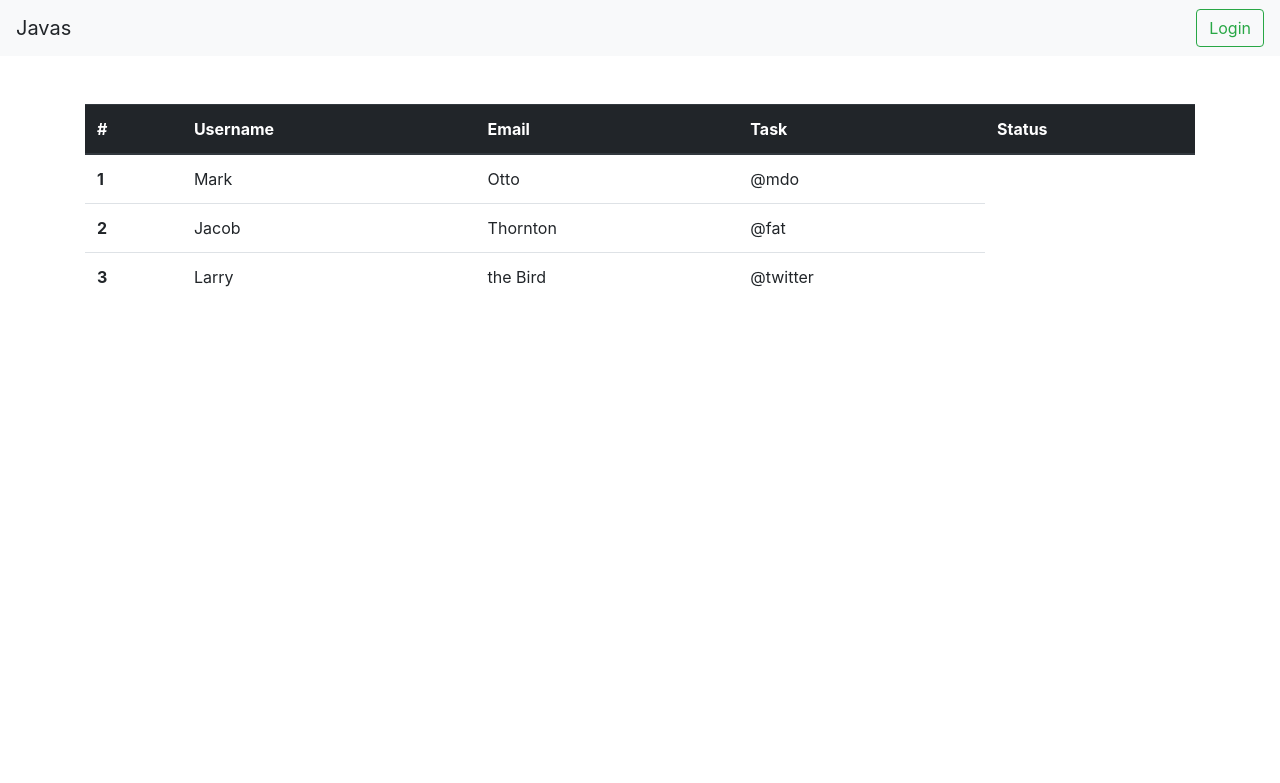
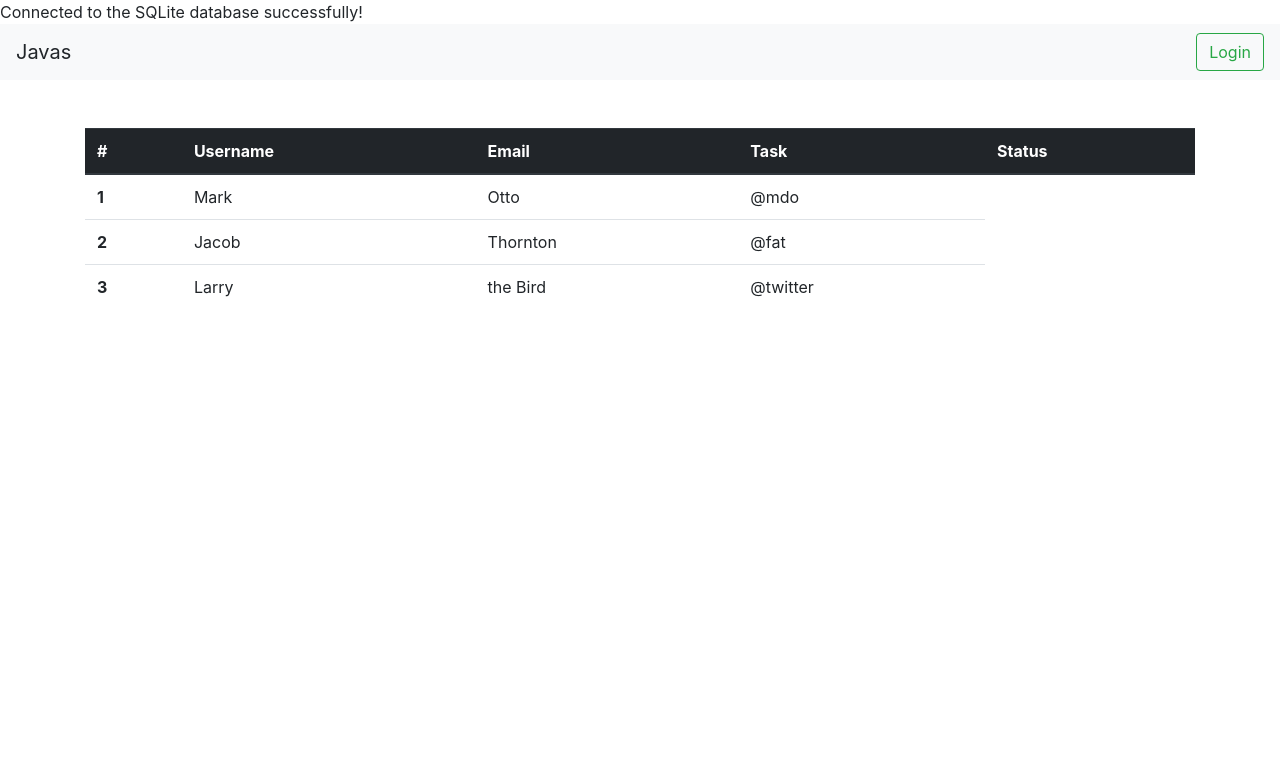
Before and after one commit to JavharZiyoev/BeeJee, a PHP site: page / in a window 1280 px wide. Shown: the top 783 px of the page. Run offline with PHP 8.4, Linux system fonts and the light colour scheme; data comes from the database, SQL or seed files in the repository.

Commit message:
Connection with sqlite

```diff
--- /dev/null
+++ b/App/SQLiteConnection.php
@@ -0,0 +1,24 @@
+<?php
+namespace App;
+
+/**
+ * SQLite connnection
+ */
+class SQLiteConnection {
+    /**
+     * PDO instance
+     * @var type
+     */
+    private $pdo;
+    /**
+     * return in instance of the PDO object that connects to the SQLite database
+     * @return \PDO
+     */
+    public function connect() {
+
+        if ($this->pdo == null) {
+            $this->pdo = new \PDO("sqlite:" . Config::SQLITE_FILE);
+        }
+        return $this->pdo;
+    }
+}
--- /dev/null
+++ b/App/config.php
@@ -0,0 +1,7 @@
+<?php
+
+namespace App;
+
+class Config {
+	const SQLITE_FILE = '../db/tasks.db';
+}
--- a/public/index.php
+++ b/public/index.php
@@ -1,7 +1,9 @@
 <?php
 
 require_once("../vendor/autoload.php");
+
 use App\Routes;
+use App\SQLiteConnection;
 
 $data = Routes::getControllerAndAction($_SERVER['REQUEST_URI']);
 // Not Found
@@ -13,6 +15,12 @@ if($data == null)
 $className = "App\\Controllers\\" . $data[0] . "Controller";
 $action = $data[1];
 
+
+$pdo = (new SQLiteConnection())->connect();
+if ($pdo != null)
+    echo 'Connected to the SQLite database successfully!';
+else
+    echo 'Whoops, could not connect to the SQLite database!';
 // Create Controller instance
 $obj = new $className();
 return $obj->$action();
```
Also changed, not shown: db/tasks.db (added).
